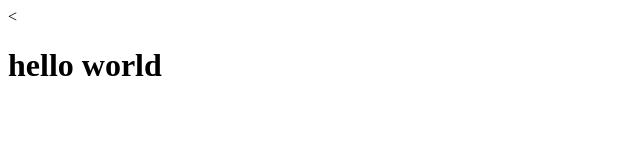
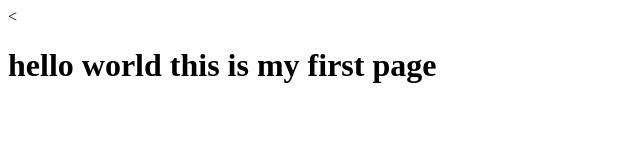
Before and after one commit to rubbikumari/CourseraRepository, a plain HTML site: page index.html in a window 1280 px wide. Shown: the whole page, without its empty margins (0-640 px from the left). Drawn offline with Linux system fonts and the light colour scheme.

Commit message:
Small changes to our content.

```diff
--- a/index.html
+++ b/index.html
@@ -4,6 +4,6 @@
 	<title>hello world</title>
 </head>
 <body>
-<h1>hello world</h1>
+<h1>hello world this is my first page</h1>
 </body>
 </html>
```
